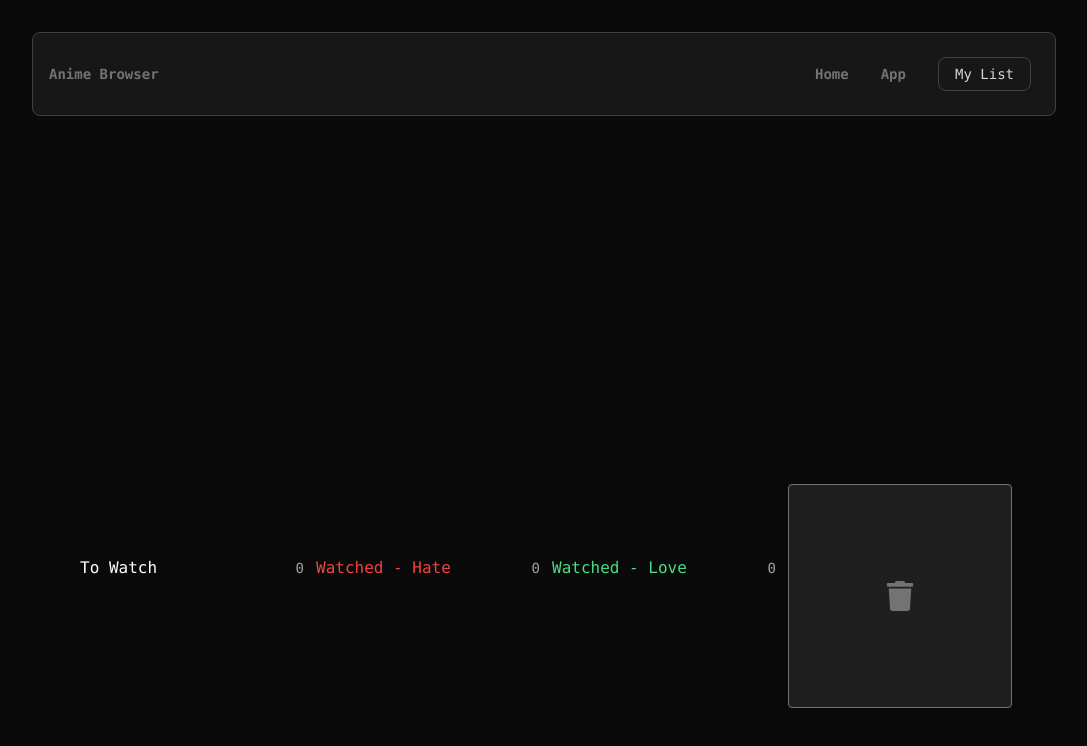
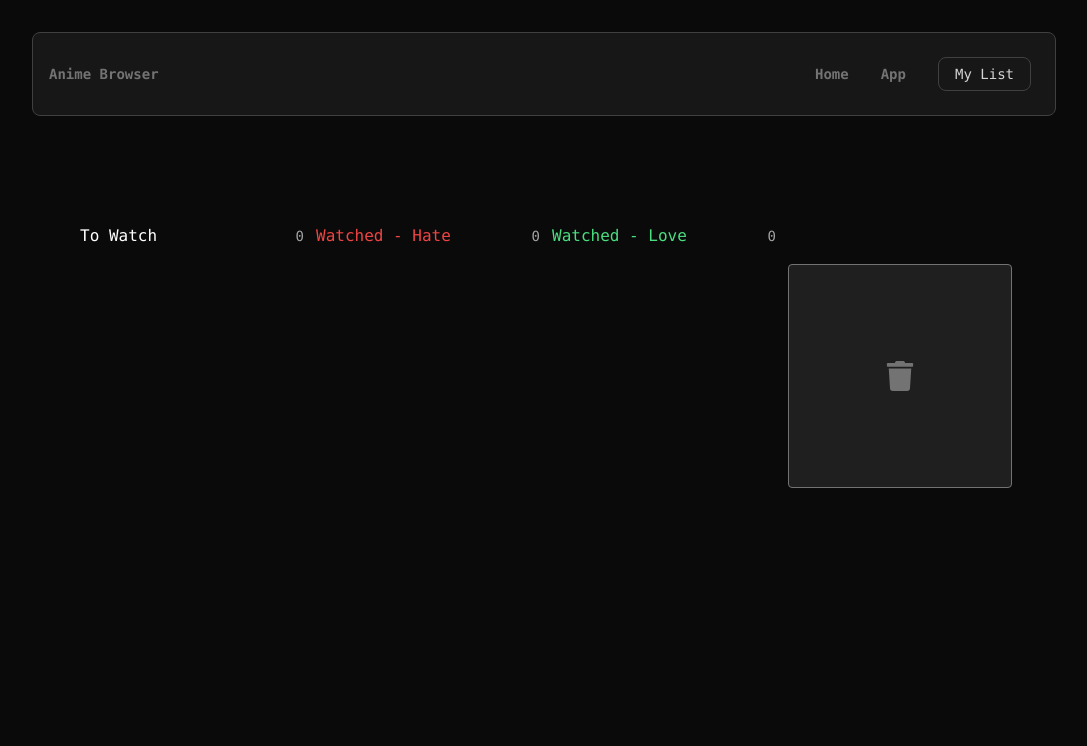
Before and after one commit to Subhavich/anime-search-api, a React (Vite) app in the folder mal-queries/: page /mylist in a window 1280 px wide. Shown: the top 746 px of the page, without its empty margins (96-1183 px from the left). Built offline with nearby package versions, Linux system fonts and the light colour scheme.

Commit message:
fix items on board

```diff
--- a/mal-queries/src/components/MyList-Board.tsx
+++ b/mal-queries/src/components/MyList-Board.tsx
@@ -31,7 +31,7 @@ const Board = () => {
           <p>{anime.title}</p>
         ))}
       </div> */}
-      <div className="flex flex-col items-center sm:flex-row h-full w-full gap-3  p-12 max-w-5xl mx-auto">
+      <div className="flex flex-col items-center sm:items-start sm:flex-row h-full w-full gap-3  p-12 max-w-5xl mx-auto">
         <Column
           title="To Watch"
           headingColor="text-white"
```
